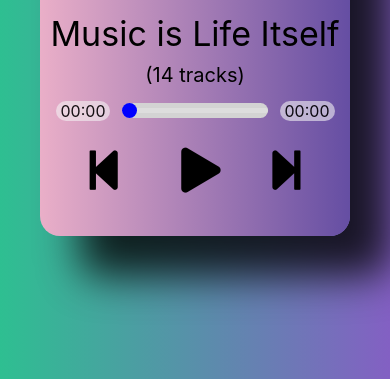
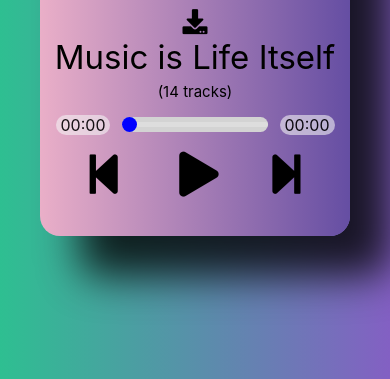
Before and after one commit to Paras-Punjabi/iSangeet-Music-App, a plain HTML site: page index.html in a window 390 px wide. Shown: the part 465-844 px from the top of the page. Drawn offline with Linux system fonts and the light colour scheme.

Commit message:
Added download button to download the current song

```diff
--- a/index.html
+++ b/index.html
@@ -23,6 +23,7 @@
        <i id="volume" class="fas fa-volume-up" title="Volume"></i>
      </div>
       <div class="image"></div>
+      <i id="download" title="Download current song" class="fas fa-download"></i>
       <div class="song-name" num="14"></div>
       <div class="slider">
         <span class="startTime">00:00</span>
@@ -32,10 +33,10 @@
         >
       </div>
       <div class="tools">
-        <i id="backward" class="fas fa-step-backward"></i>
-        <i id="play" class="fas fa-play"></i>
-        <i id="pause" class="fas fa-pause hide"></i>
-        <i id="forward" class="fas fa-step-forward"></i>
+        <i id="backward" title="Backward" class="fas fa-step-backward"></i>
+        <i id="play" title="Play" class="fas fa-play"></i>
+        <i id="pause" title="Pause" class="fas fa-pause hide"></i>
+        <i id="forward" title="Forward" class="fas fa-step-forward"></i>
       </div>
     </div>
   </body>
--- a/responsive.css
+++ b/responsive.css
@@ -8,7 +8,7 @@
     #volume{
         right: 1.5rem !important;
     }
-    i:not(#volume){
+    i:not(#volume,#download){
         font-size: 45px !important;
         margin: 10px 26px !important;
     }
@@ -16,6 +16,9 @@
         width: 90% !important;
     }
     .song-name{
-        font-size: 34px !important;
+        font-size: 33px !important;
     }
+   #download{
+       font-size: 25px !important;
+   }
 }
--- a/script.js
+++ b/script.js
@@ -11,6 +11,7 @@ let imageMusic = document.querySelector(".image");
 let volume = document.getElementById("volume");
 let volumeDiv = document.querySelector(".volumeDiv");
 let volumeRange = document.getElementById("volumeRange");
+let download = document.getElementById('download');
 
 // objects of songs
 let songs = [
@@ -263,3 +264,8 @@ volumeRange.addEventListener("input", () => {
     volumeRange.value * 100
   )}%`;
 });
+
+download.addEventListener('click',()=>{
+  PauseSong();
+  window.open(audio.src)
+})
--- a/style.css
+++ b/style.css
@@ -51,7 +51,7 @@ body {
 .tools {
   display: flex;
   position: relative;
-  top: 8rem;
+  top: 4.5rem;
   justify-content: center;
   cursor: pointer;
   -webkit-tap-highlight-color: transparent;
@@ -68,7 +68,7 @@ i {
 .slider {
   display: flex;
   position: relative;
-  top: 111px;
+  top: 61px;
   justify-content: space-between;
   width: 90%;
 }
@@ -82,12 +82,12 @@ i {
 .fa-play,
 .fa-pause {
   position: relative;
-  left: 6px;
+  left: 4px;
 }
 
 .song-name {
   position: relative;
-  top: 4rem;
+  top: 2.7rem;
   font-size: 39px;
   transition: all 0.2s ease;
 }
@@ -163,7 +163,7 @@ h1{
   letter-spacing: 0.2px;
 }
 #volume{
-  font-size:  20px;
+  font-size:20px;
   margin: -8px;
   cursor: pointer;
   position: absolute;
@@ -202,6 +202,13 @@ input[type=range]::-webkit-slider-runnable-track {
   background: #ddd;
   border: none;
   border-radius: 3px;
+}
+
+#download{
+  font-size: 30px;
+  position: relative;
+  top: 50px;
+  cursor: pointer;
 }
 
 input[type=range]::-webkit-slider-thumb {
@@ -252,11 +259,20 @@ input[type=range]:focus::-webkit-slider-runnable-track {
   .song-name::before{
     content: "("attr(num)" tracks)" ;
     position: absolute;
-    font-size: 20px;
-    top: 50px;
+    font-size: 15px;
+    top: 45px;
     text-align: center;
     width: 100%;
     left: 50%;
     transform: translateX(-50%);
   }
+  .song-name{
+    font-size: 35px;
+  }
+  .slider{
+    top: 81px;
+  }
+  .tools{
+    top: 5.5rem;
+  }
 }
```
Also changed, not shown: 1 other file.
